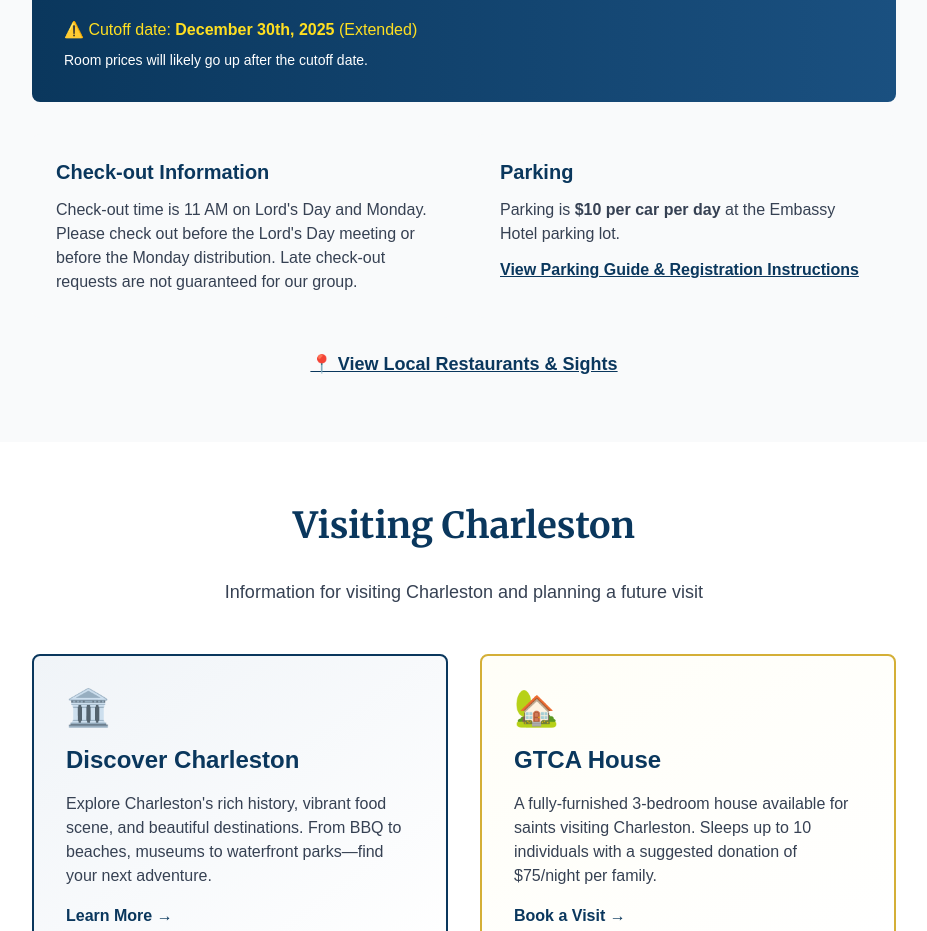
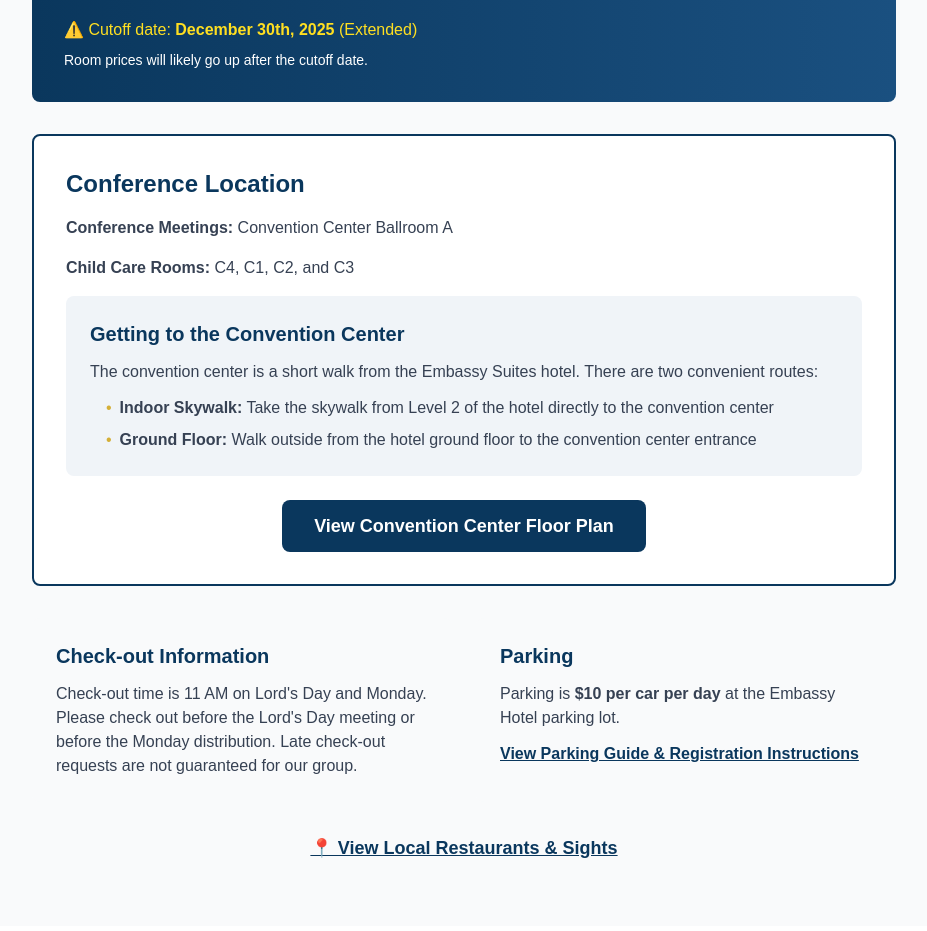
Before and after one commit to pengjc/cbc-next, a Next.js app: page / in a window 1280 px wide. Shown: the part 5161-6092 px from the top of the page, without its empty margins (176-1103 px from the left). Built offline with nearby package versions, Linux system fonts and the light colour scheme.

Commit message:
Add conference location details and directions to the Convention Center

```diff
--- a/app/page.tsx
+++ b/app/page.tsx
@@ -683,6 +683,48 @@ export default function Home() {
             </p>
           </div>
 
+          <div className="bg-white border-2 border-[#0a375d] p-8 rounded-lg mb-8">
+            <h3 className="text-2xl font-bold text-[#0a375d] mb-4">
+              Conference Location
+            </h3>
+            <p className="text-gray-700 mb-4">
+              <strong>Conference Meetings:</strong> Convention Center Ballroom A
+            </p>
+            <p className="text-gray-700 mb-4">
+              <strong>Child Care Rooms:</strong> C4, C1, C2, and C3
+            </p>
+
+            <div className="bg-[#f0f4f8] p-6 rounded-lg mb-6">
+              <h4 className="text-xl font-bold text-[#0a375d] mb-3">
+                Getting to the Convention Center
+              </h4>
+              <p className="text-gray-700 mb-3">
+                The convention center is a short walk from the Embassy Suites hotel. There are two convenient routes:
+              </p>
+              <ul className="space-y-2 text-gray-700 ml-4">
+                <li className="flex items-start">
+                  <span className="text-[#d4af37] mr-2">•</span>
+                  <span><strong>Indoor Skywalk:</strong> Take the skywalk from Level 2 of the hotel directly to the convention center</span>
+                </li>
+                <li className="flex items-start">
+                  <span className="text-[#d4af37] mr-2">•</span>
+                  <span><strong>Ground Floor:</strong> Walk outside from the hotel ground floor to the convention center entrance</span>
+                </li>
+              </ul>
+            </div>
+
+            <div className="text-center">
+              <a
+                href="https://calea.charlestoncounty.org/files/Conference-Center-Space-Layout-Floor-Plan.pdf"
+                target="_blank"
+                rel="noopener noreferrer"
+                className="inline-block bg-[#0a375d] hover:bg-[#1a5080] text-white px-8 py-3 rounded-lg font-semibold text-lg transition"
+              >
+                View Convention Center Floor Plan
+              </a>
+            </div>
+          </div>
+
           <div className="grid md:grid-cols-2 gap-6">
             <div className="bg-gray-50 p-6 rounded-lg">
               <h4 className="text-xl font-bold text-[#0a375d] mb-3">
```
